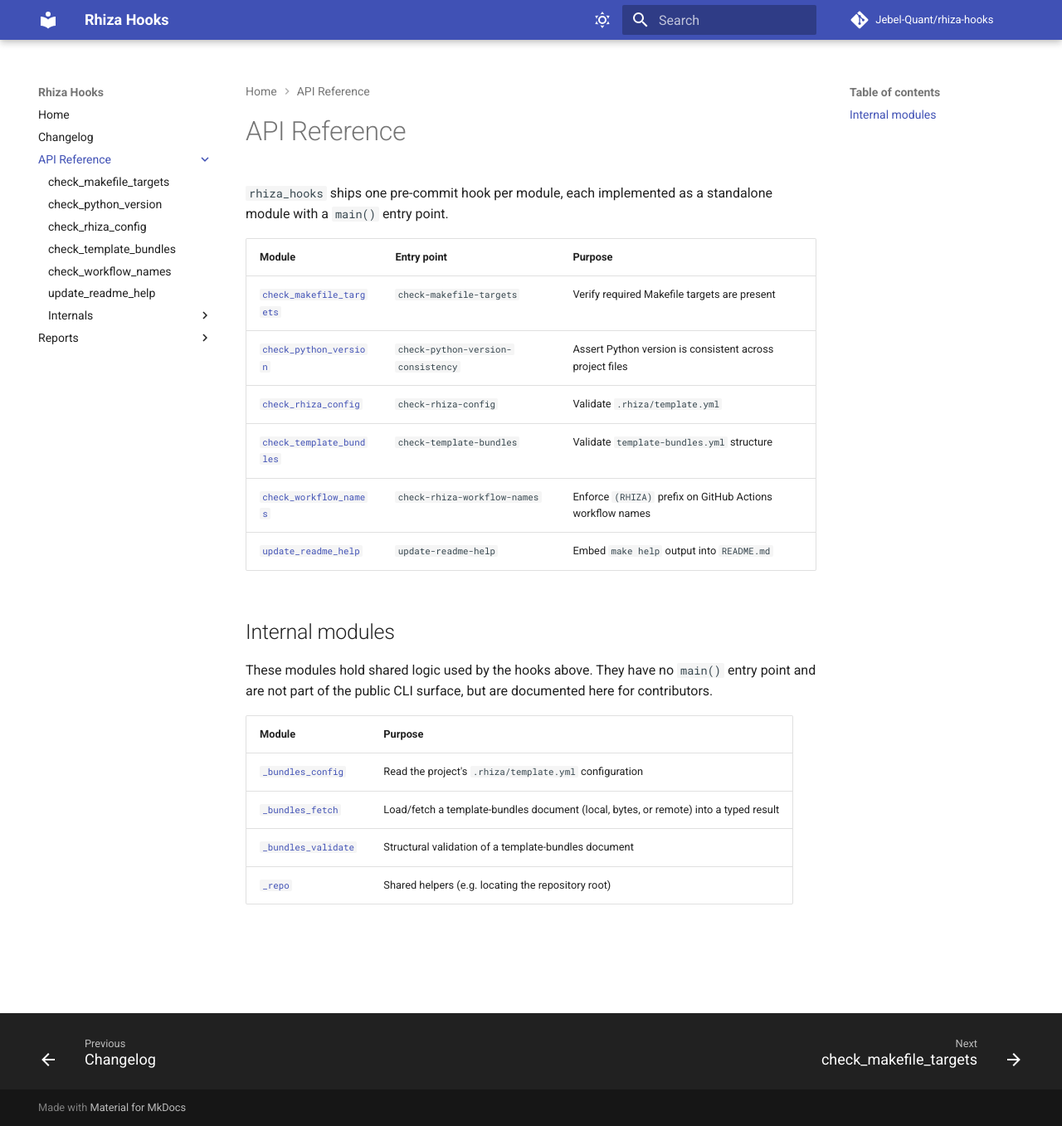
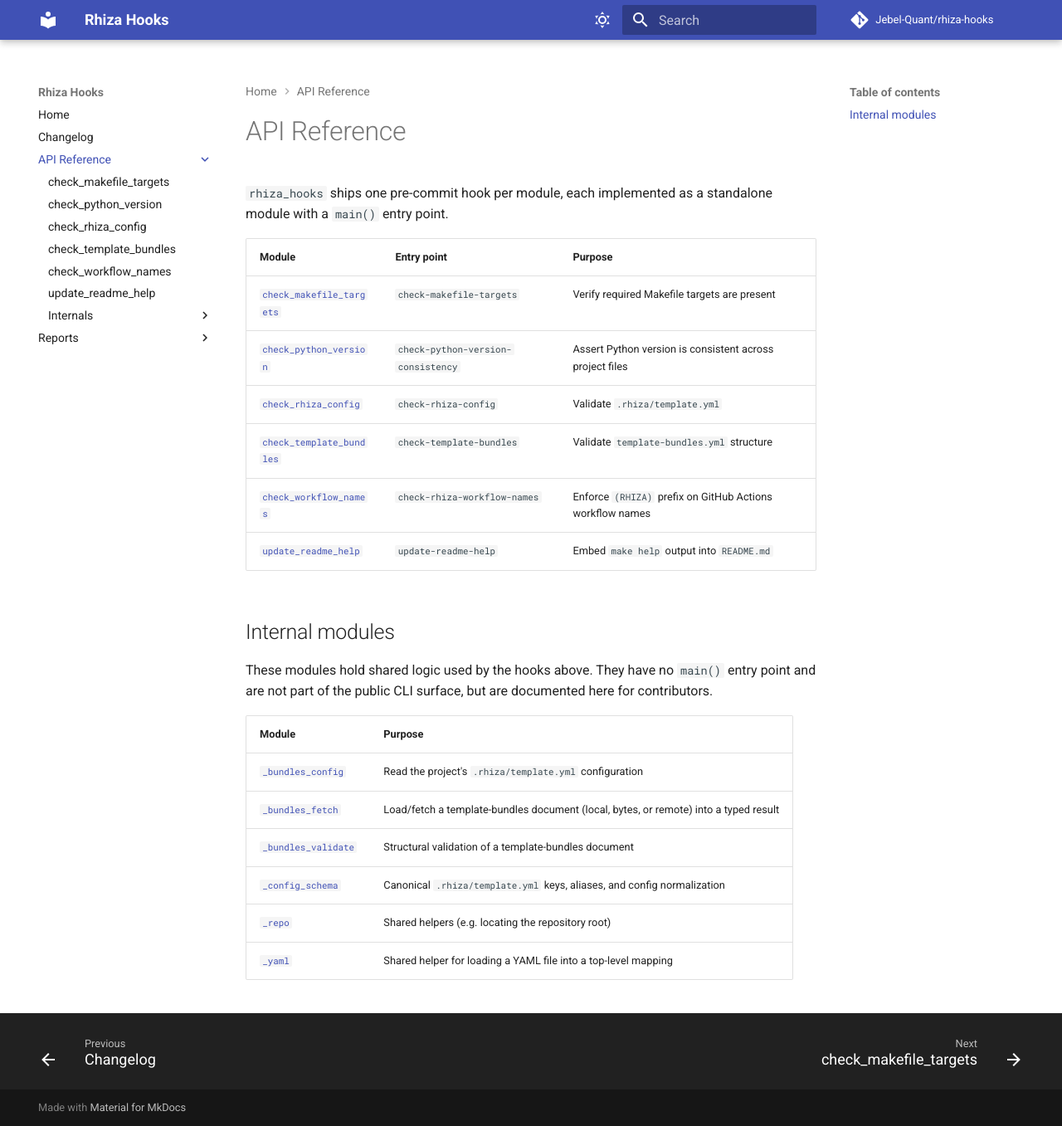
Before and after one commit to Jebel-Quant/rhiza-hooks, an MkDocs documentation site: the page built from docs/api-reference/index.md, in a window 1280 px wide and 1357 px high. Shown: the whole window at 83% size. Built offline with MkDocs 1.6.1 and Material for MkDocs 9.7.7, drawn with Linux system fonts in a browser that asks for light colours; comment, search, counter and statistics services are not loaded.

Commit message:
docs: add _yaml and _config_schema to the API reference nav (#273)
Add docs/api-reference/_yaml.md (mirroring the other internals' mkdocstrings
block) and a nav entry in mkdocs.yml so rhiza_hooks._yaml is rendered in the
API reference. Also wire in the new _config_schema module's page/nav/index
entry for consistency.

Co-Authored-By: Claude Opus 4.8 (1M context) <noreply@anthropic.com>

```diff
--- a/docs/api-reference/index.md
+++ b/docs/api-reference/index.md
@@ -20,4 +20,6 @@ These modules hold shared logic used by the hooks above. They have no `main()` e
 | [`_bundles_config`](_bundles_config.md) | Read the project's `.rhiza/template.yml` configuration |
 | [`_bundles_fetch`](_bundles_fetch.md) | Load/fetch a template-bundles document (local, bytes, or remote) into a typed result |
 | [`_bundles_validate`](_bundles_validate.md) | Structural validation of a template-bundles document |
+| [`_config_schema`](_config_schema.md) | Canonical `.rhiza/template.yml` keys, aliases, and config normalization |
 | [`_repo`](_repo.md) | Shared helpers (e.g. locating the repository root) |
+| [`_yaml`](_yaml.md) | Shared helper for loading a YAML file into a top-level mapping |
--- a/mkdocs.yml
+++ b/mkdocs.yml
@@ -22,7 +22,9 @@ nav:
           - _bundles_config: api-reference/_bundles_config.md
           - _bundles_fetch: api-reference/_bundles_fetch.md
           - _bundles_validate: api-reference/_bundles_validate.md
+          - _config_schema: api-reference/_config_schema.md
           - _repo: api-reference/_repo.md
+          - _yaml: api-reference/_yaml.md
   - Reports:
       - Test Report: reports/html-report/report.html
       - Coverage Report: reports/html-coverage/index.html
```
Also changed, not shown: docs/api-reference/_config_schema.md (added, +3 -0 lines), docs/api-reference/_yaml.md (added, +3 -0 lines).
